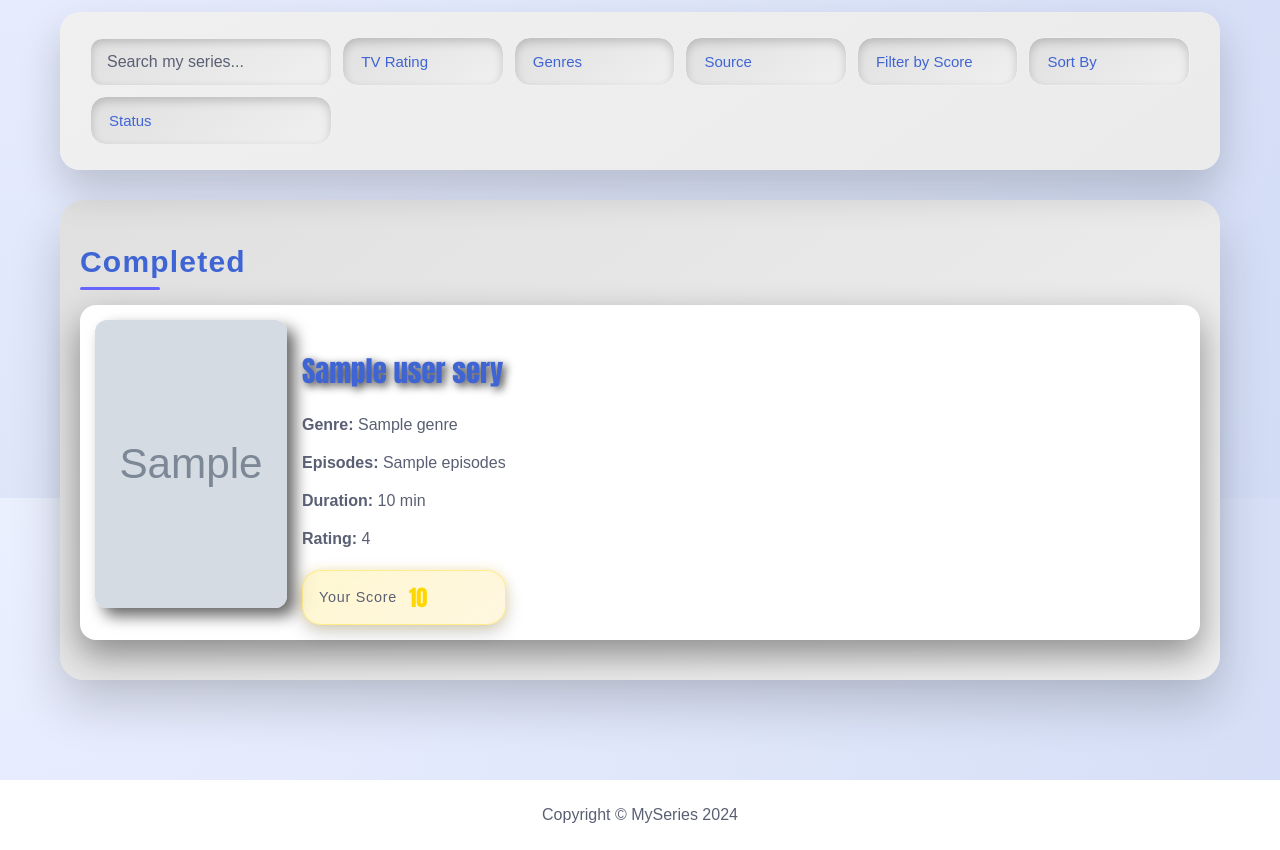
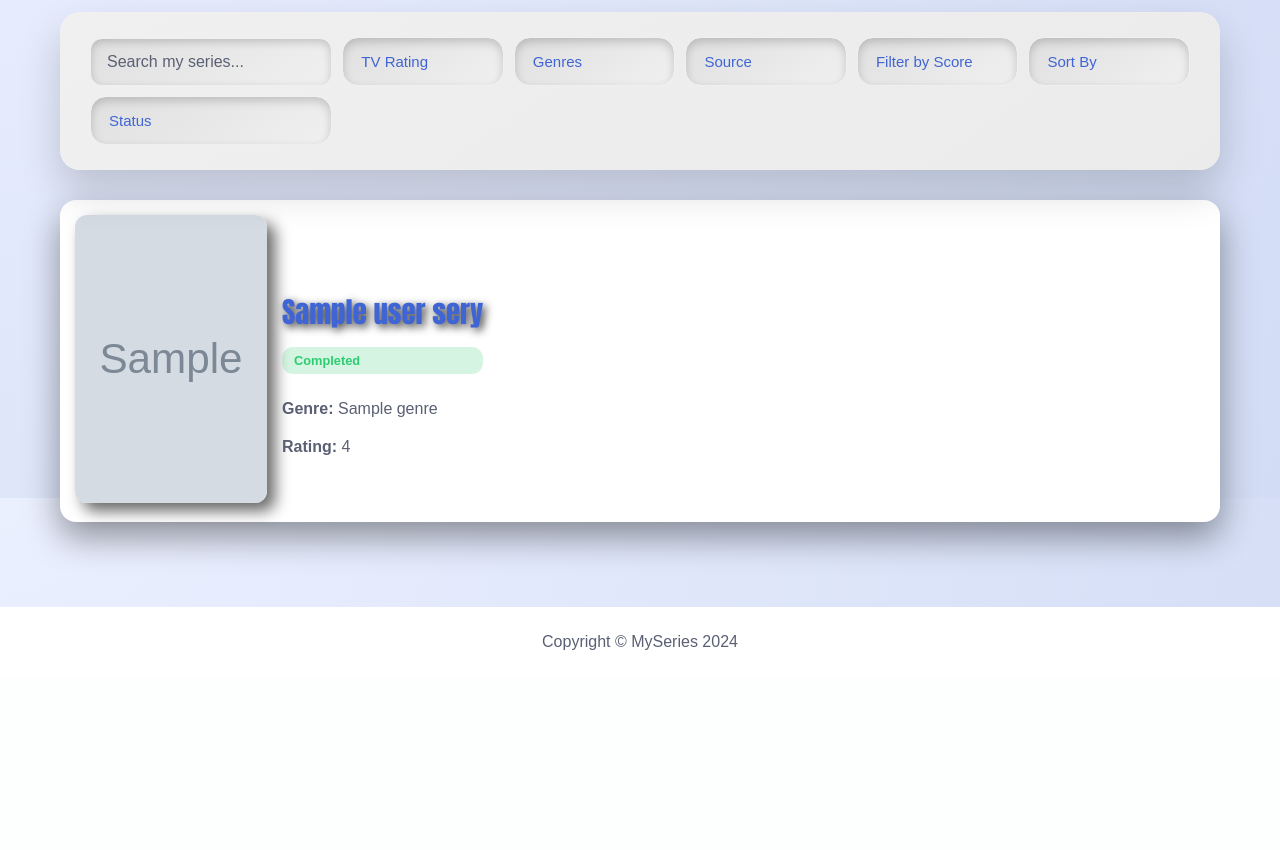
Before and after one commit to matejboyboy/myseries, a Flask app: template templates/my_series.html in a window 1280 px wide. Shown: the part 302-1152 px from the top of the page. After the commit the page ends 952 px from the top, so only its background shows below. Run offline with Flask 3, Linux system fonts and the light colour scheme; the template is opened without the code that fills it: most values are stand-ins (such as "Sample title", 1, 10 or a date in 2020); grey boxes marked "Sample" are stand-in pictures; some libraries are stand-ins or nearby versions.

Commit message:
Add files via upload

```diff
--- a/templates/my_series.html
+++ b/templates/my_series.html
@@ -187,17 +187,7 @@
         "dropped":"Dropped"
         } %}
 
-        {% for key,label in statuses.items() %}
-
-        {% set filtered = user_series | selectattr("status","equalto",key) | list %}
-
-        {% if filtered %}
-
-        <div class="category-section">
-
-            <h3 class="home_podnaslov">{{ label }}</h3>
-
-            {% for s in filtered %}
+        {% for s in user_series %}
 
         <a href="{{ url_for('series_info', series_id=s.id) }}" class="series-link">
 
@@ -206,36 +196,24 @@
                 data-user-score="{{ s.user_score }}" data-status="{{ s.status }}">
 
                 <div class="series-image">
-                        <img src="{{ url_for('static', filename='PICTURES/' ~ s.image) }}" alt="{{ s.name }}">
+                    <img src="{{ url_for('static', filename='PICTURES/' ~ s.image) }}">
                 </div>
 
                 <div class="series-info">
 
                     <h3 class="series-title">{{ s.name }}</h3>
 
+                    <!-- ✅ ADD STATUS BADGE -->
+                    <span class="status-badge status-{{ s.status }}">
+                        {{ s.status.replace("_", " ") }}
+                    </span>
+
                     <p class="series-meta"><strong>Genre:</strong> {{ s.genre }}</p>
-                        <p class="series-meta"><strong>Episodes:</strong> {{ s.episodes }}</p>
-                        <p class="series-meta"><strong>Duration:</strong> {{ s.duration }} min</p>
                     <p class="series-meta"><strong>Rating:</strong> {{ s.rating }}</p>
 
-                        <div class="user-score">
-                            <span class="score-label">Your Score</span>
-                            <span class="score-value" data-score="{{ s.user_score }}">
-                                {{ s.user_score }}
-                            </span>
                 </div>
-
             </div>
-
-                </div>
-
         </a>
-
-            {% endfor %}
-
-        </div>
-
-        {% endif %}
 
         {% endfor %}
         {% else %}
```
Lines whose indentation alone changed are shown as unchanged.
